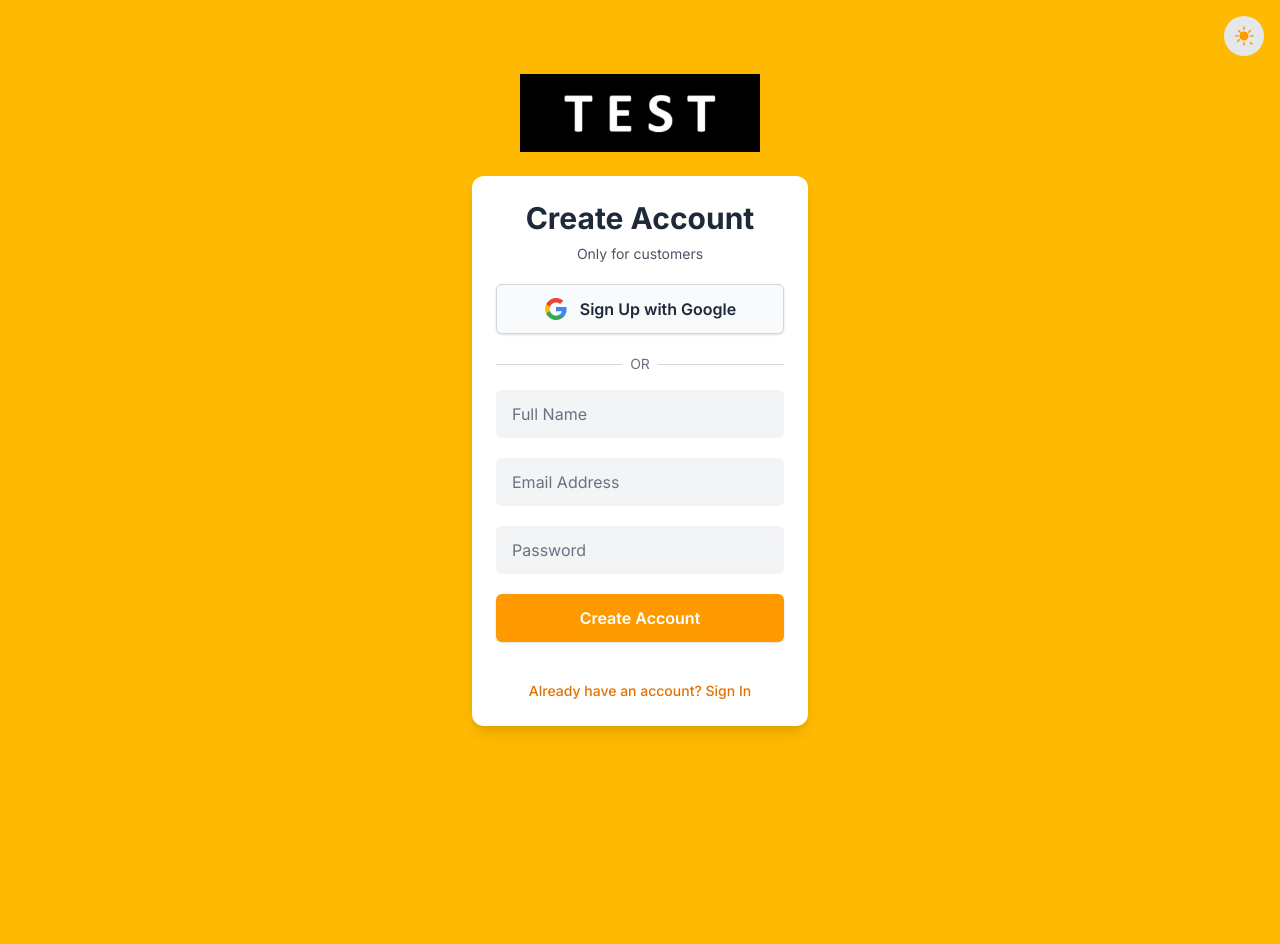
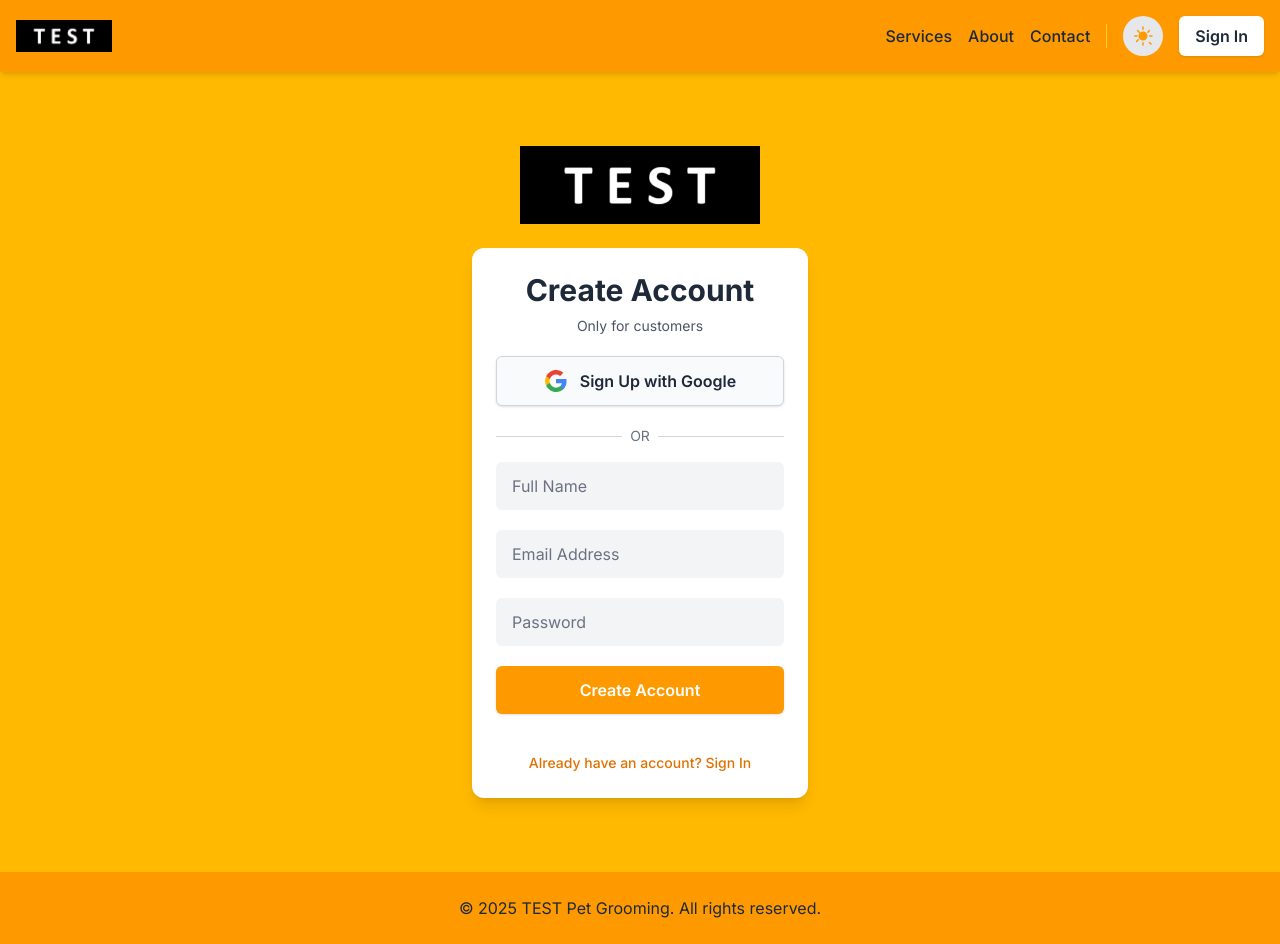
Before and after one commit to smabdulmueid97/pet-app, a Next.js app: page /register in a window 1280 px wide. Before the commit the page ends 800 px from the top, so only its background shows below. Built offline with nearby package versions, Linux system fonts and the light colour scheme; no server answers.

Commit message:
header & footer done

```diff
--- a/src/app/globals.css
+++ b/src/app/globals.css
@@ -4,7 +4,7 @@
 
 @layer base {
   body {
-    /* UPDATED: Solid mango yellow background for light mode */
+    /* Solid mango yellow background for light mode */
     @apply bg-amber-400;
   }
 
@@ -14,6 +14,7 @@
 }
 
 @layer components {
+  /* Card and Form Styles */
   .login-card {
     @apply p-6 space-y-5 bg-white rounded-xl shadow-lg;
   }
@@ -29,7 +30,6 @@
     @apply bg-gray-800 border-gray-700 text-gray-200 placeholder-gray-400;
   }
 
-  /* ADDED: New classes for card titles */
   .card-header {
     @apply text-3xl font-bold text-gray-800;
   }
@@ -43,11 +43,8 @@
   .dark .card-subheader {
     @apply text-gray-400;
   }
-}
-@layer components {
-  /* ... (keep .login-card, .form-input, .card-header, etc.) ... */
 
-  /* ADD THESE NEW RULES FOR THE GOOGLE BUTTON */
+  /* Google Button Styles */
   .google-btn {
     @apply flex items-center justify-center w-full gap-3 px-4 py-3 font-semibold border rounded-md shadow-sm transition-colors;
     /* Light mode styles */
@@ -57,4 +54,19 @@
     /* Dark mode styles */
     @apply bg-gray-800 border-gray-700 text-gray-200 hover:bg-gray-700;
   }
+
+  /* ADDED: Header and Footer Styles */
+  .app-header {
+    @apply sticky top-0 z-50 w-full shadow-md bg-amber-500 text-gray-800;
+  }
+  .dark .app-header {
+    @apply bg-black text-gray-200;
+  }
+
+  .app-footer {
+    @apply w-full py-6 mt-auto bg-amber-500 text-gray-800;
+  }
+  .dark .app-footer {
+    @apply bg-black text-gray-400;
+  }
 }
--- a/src/app/layout.tsx
+++ b/src/app/layout.tsx
@@ -4,7 +4,9 @@ import type { Metadata } from "next";
 import { Inter } from "next/font/google";
 import "./globals.css";
 import { ThemeProvider } from "./theme-provider";
-import { AuthProvider } from "./auth-provider"; // Import AuthProvider
+import { AuthProvider } from "./auth-provider";
+import Header from "@/components/Header"; // Import Header
+import Footer from "@/components/Footer"; // Import Footer
 
 const inter = Inter({ subsets: ["latin"] });
 
@@ -20,8 +22,7 @@ export default function RootLayout({
 }>) {
   return (
     <html lang="en" suppressHydrationWarning>
-      <body className={inter.className}>
-        {/* Wrap everything in AuthProvider */}
+      <body className={`${inter.className} flex flex-col min-h-screen`}>
         <AuthProvider>
           <ThemeProvider
             attribute="class"
@@ -29,7 +30,9 @@ export default function RootLayout({
             enableSystem
             disableTransitionOnChange
           >
-            {children}
+            <Header />
+            <main className="flex-grow">{children}</main>
+            <Footer />
           </ThemeProvider>
         </AuthProvider>
       </body>
--- a/src/app/page.tsx
+++ /dev/null
@@ -1,4 +0,0 @@
-// src\app\page.tsx
-export default function Home() {
-  return <h1 className="text-3xl font-bold underline">Hello world!</h1>;
-}
--- /dev/null
+++ b/src/components/Footer.tsx
@@ -0,0 +1,14 @@
+// File: src/components/Footer.tsx
+
+export default function Footer() {
+  return (
+    <footer className="app-footer">
+      <div className="container mx-auto text-center">
+        <p className="text-inherit">
+          &copy; {new Date().getFullYear()} TEST Pet Grooming. All rights
+          reserved.
+        </p>
+      </div>
+    </footer>
+  );
+}
--- /dev/null
+++ b/src/components/Header.tsx
@@ -0,0 +1,112 @@
+// File: src/components/Header.tsx
+
+"use client";
+
+import Link from "next/link";
+import { useSession, signOut } from "next-auth/react";
+import { ThemeSwitcher } from "./ThemeSwitcher";
+import { useState, useEffect, useRef } from "react";
+
+export default function Header() {
+  const { data: session, status } = useSession();
+  const isLoading = status === "loading";
+  const [isDropdownOpen, setIsDropdownOpen] = useState(false);
+  const dropdownRef = useRef<HTMLDivElement>(null);
+
+  useEffect(() => {
+    function handleClickOutside(event: MouseEvent) {
+      if (
+        dropdownRef.current &&
+        !dropdownRef.current.contains(event.target as Node)
+      ) {
+        setIsDropdownOpen(false);
+      }
+    }
+    document.addEventListener("mousedown", handleClickOutside);
+    return () => {
+      document.removeEventListener("mousedown", handleClickOutside);
+    };
+  }, [dropdownRef]);
+
+  return (
+    <header className="app-header">
+      <div className="container flex items-center justify-between p-4 mx-auto">
+        <Link href="/" className="flex items-center space-x-2">
+          <img src="/images/logo.png" alt="TEST Logo" className="w-24 h-auto" />
+        </Link>
+
+        <div className="flex items-center space-x-4">
+          <nav className="hidden space-x-4 md:flex">
+            <Link
+              href="#"
+              className="font-medium hover:text-white dark:hover:text-amber-400"
+            >
+              Services
+            </Link>
+            <Link
+              href="#"
+              className="font-medium hover:text-white dark:hover:text-amber-400"
+            >
+              About
+            </Link>
+            <Link
+              href="#"
+              className="font-medium hover:text-white dark:hover:text-amber-400"
+            >
+              Contact
+            </Link>
+          </nav>
+
+          <div className="w-px h-6 bg-amber-300 dark:bg-gray-700"></div>
+
+          <div className="flex items-center space-x-4">
+            <ThemeSwitcher />
+            {isLoading ? (
+              <div className="w-24 h-8 rounded-md bg-white/20 animate-pulse"></div>
+            ) : session ? (
+              <div className="relative" ref={dropdownRef}>
+                <button
+                  onClick={() => setIsDropdownOpen(!isDropdownOpen)}
+                  className="flex items-center space-x-2"
+                >
+                  <span className="font-semibold">{session.user?.name}</span>
+                </button>
+                <div
+                  className={`${
+                    isDropdownOpen ? "block" : "hidden"
+                  } absolute right-0 z-10 w-48 mt-2 origin-top-right bg-white rounded-md shadow-lg dark:bg-gray-800`}
+                >
+                  <div className="py-1">
+                    <Link
+                      href={
+                        session.user.role === "customer"
+                          ? "/dashboard"
+                          : "/admin/dashboard"
+                      }
+                      className="block w-full px-4 py-2 text-sm text-left text-gray-700 hover:bg-gray-100 dark:text-gray-200 dark:hover:bg-gray-700"
+                    >
+                      Dashboard
+                    </Link>
+                    <button
+                      onClick={() => signOut({ callbackUrl: "/" })}
+                      className="block w-full px-4 py-2 text-sm text-left text-gray-700 hover:bg-gray-100 dark:text-gray-200 dark:hover:bg-gray-700"
+                    >
+                      Sign Out
+                    </button>
+                  </div>
+                </div>
+              </div>
+            ) : (
+              <Link
+                href="/login"
+                className="px-4 py-2 font-semibold text-gray-800 bg-white rounded-md shadow-sm hover:bg-gray-200 dark:text-gray-800 dark:bg-amber-400 dark:hover:bg-amber-500"
+              >
+                Sign In
+              </Link>
+            )}
+          </div>
+        </div>
+      </div>
+    </header>
+  );
+}
--- a/src/middleware.ts
+++ b/src/middleware.ts
@@ -8,39 +8,70 @@ export async function middleware(req: NextRequest) {
   const { pathname } = req.nextUrl;
   const isLoggedIn = !!token;
 
-  const isAuthPage =
-    pathname.startsWith("/login") || pathname.startsWith("/register");
-
-  if (isAuthPage) {
+  // --- NEW: Rule for the Homepage ---
+  if (pathname === "/") {
     if (isLoggedIn) {
-      // If logged in, redirect away from auth pages to the main dashboard
-      return NextResponse.redirect(new URL("/dashboard", req.url));
+      // If logged in, redirect to their appropriate dashboard
+      const dashboardUrl =
+        token.role === "admin" || token.role === "staff"
+          ? "/admin/dashboard"
+          : "/dashboard";
+      return NextResponse.redirect(new URL(dashboardUrl, req.url));
     }
-    // If not logged in, allow access to the auth page
-    return null;
-  }
-
-  // For any other page, if the user is not logged in, redirect to the login page
-  if (!isLoggedIn) {
+    // If not logged in, redirect to the login page
     return NextResponse.redirect(new URL("/login", req.url));
   }
 
-  // Role-based redirects for logged-in users
-  const userRole = token.role;
-  if (
-    pathname.startsWith("/admin") &&
-    userRole !== "admin" &&
-    userRole !== "staff"
-  ) {
-    return NextResponse.redirect(new URL("/dashboard", req.url));
+  const isAuthPage =
+    pathname.startsWith("/login") ||
+    pathname.startsWith("/admin/login") ||
+    pathname.startsWith("/register") ||
+    pathname.startsWith("/forgot-password");
+
+  // Rule for Logged-In Users
+  if (isLoggedIn) {
+    if (isAuthPage) {
+      const dashboardUrl =
+        token.role === "admin" || token.role === "staff"
+          ? "/admin/dashboard"
+          : "/dashboard";
+      return NextResponse.redirect(new URL(dashboardUrl, req.url));
+    }
+
+    const userRole = token.role;
+    if (pathname.startsWith("/admin") && userRole === "customer") {
+      return NextResponse.redirect(new URL("/dashboard", req.url));
+    }
+    if (
+      pathname.startsWith("/dashboard") &&
+      (userRole === "admin" || userRole === "staff")
+    ) {
+      return NextResponse.redirect(new URL("/admin/dashboard", req.url));
+    }
   }
-  if (pathname.startsWith("/dashboard") && userRole !== "customer") {
-    return NextResponse.redirect(new URL("/admin/dashboard", req.url));
+
+  // Rule for Logged-Out Users
+  if (!isLoggedIn) {
+    if (pathname.startsWith("/dashboard")) {
+      return NextResponse.redirect(new URL("/login", req.url));
+    }
+    if (pathname.startsWith("/admin") && pathname !== "/admin/login") {
+      return NextResponse.redirect(new URL("/admin/login", req.url));
+    }
   }
 
   return NextResponse.next();
 }
 
+// This config specifies which routes the middleware should run on.
 export const config = {
-  matcher: ["/admin/:path*", "/dashboard/:path*", "/login", "/register"],
+  matcher: [
+    "/", // ADDED: The root homepage route
+    "/admin/:path*",
+    "/dashboard/:path*",
+    "/login",
+    "/admin/login",
+    "/register",
+    "/forgot-password",
+  ],
 };
```
